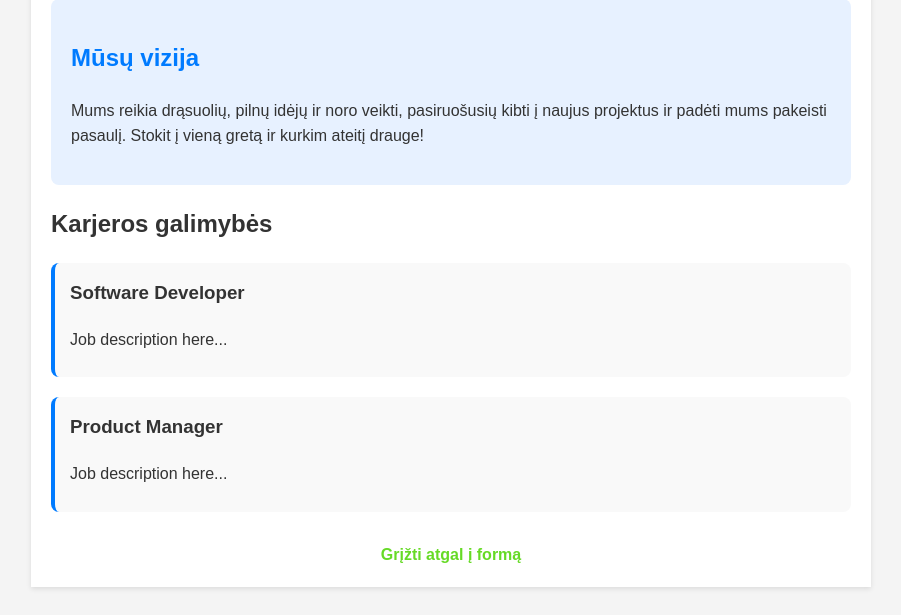
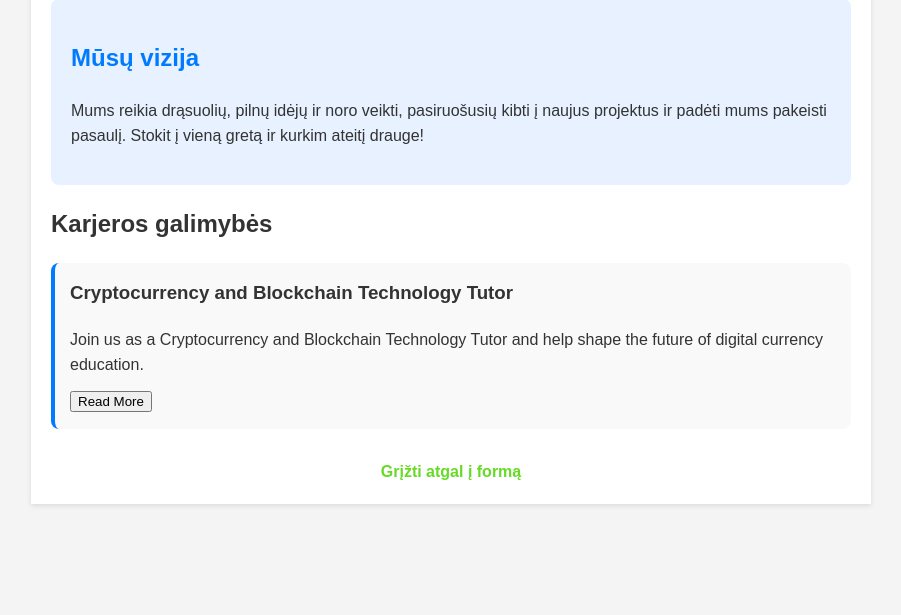
Before and after one commit to MisterVaidas/form-LT, a Flask app: page /jobs in a window 1280 px wide. Shown: the part 843-1458 px from the top of the page, without its empty margins (189-1090 px from the left). After the commit the page ends 1349 px from the top, so only its background shows below. Run offline with Flask 3, Linux system fonts and the light colour scheme.

Commit message:
Updated jobs listing

```diff
--- /dev/null
+++ b/job_listings.py
@@ -0,0 +1,41 @@
+job_openings = [
+    {
+        'title': 'Cryptocurrency and Blockchain Technology Tutor',
+        'short_description': 'Join us as a Cryptocurrency and Blockchain Technology Tutor and help shape the future of digital currency education.',
+        'full_description': '''
+            <h3>Overview:</h3>
+            <p>We are seeking a knowledgeable and enthusiastic Cryptocurrency and Blockchain Technology Tutor to join our team. In this role, you will be responsible for educating and guiding individuals who are passionate about entering the rapidly evolving world of digital currencies and blockchain technology.</p>
+
+            <h3>Key Responsibilities:</h3>
+            <ul>
+                <li>Deliver engaging and informative sessions on cryptocurrency and blockchain topics.</li>
+                <li>Develop comprehensive course materials, including lectures, presentations, and practical exercises.</li>
+                <li>Stay updated with the latest trends and advancements in the cryptocurrency and blockchain industry.</li>
+                <li>Provide personalized support and guidance to learners to help them understand complex concepts.</li>
+                <li>Collaborate with the curriculum development team to continuously improve the course content.</li>
+                <li>Organize and lead interactive workshops, webinars, and group discussions.</li>
+                <li>Evaluate and provide constructive feedback on student progress.</li>
+            </ul>
+
+            <h3>Qualifications:</h3>
+            <ul>
+                <li>Strong foundation and in-depth knowledge of cryptocurrencies, blockchain technology, and related fields.</li>
+                <li>Experience in teaching, tutoring, or a similar educational role, preferably in a technology-related subject.</li>
+                <li>Excellent communication and presentation skills, with the ability to break down complex topics into understandable language.</li>
+                <li>Proven ability to develop educational content and materials.</li>
+                <li>A passion for continuous learning and professional development in the field of blockchain and cryptocurrencies.</li>
+                <li>Bachelor’s degree in Computer Science, Finance, or a related field is preferred.</li>
+                <li>Familiarity with online teaching tools and platforms.</li>
+            </ul>
+
+            <h3>We Offer:</h3>
+            <ul>
+                <li>A dynamic and supportive team environment.</li>
+                <li>Opportunities for professional growth and development.</li>
+                <li>The chance to be at the forefront of the blockchain and cryptocurrency education field.</li>
+            </ul>
+
+            <p>If you are passionate about educating others and have a strong background in cryptocurrencies and blockchain technology, we would love to hear from you!</p>
+        '''
+    },
+]
--- a/process_form.py
+++ b/process_form.py
@@ -1,5 +1,6 @@
 from flask import Flask, request, jsonify, render_template
 from flask_mail import Mail, Message
+from job_listings import job_openings
 import os
 import pycountry
 import random
@@ -75,11 +76,7 @@ def about():
 
 @app.route('/jobs')
 def jobs():
-    job_offers = [
-        {'title': 'Software Developer', 'description': 'Job description here...'},
-        {'title': 'Product Manager', 'description': 'Job description here...'}
-    ]
-    return render_template('jobs.html', job_offers=job_offers)
+    return render_template('jobs.html', job_offers=job_openings)
 
 
 if __name__ == '__main__':
--- a/templates/jobs.html
+++ b/templates/jobs.html
@@ -22,10 +22,11 @@
         <div class="job-opportunities">
             <h2>Karjeros galimybės</h2>
             {% for job in job_offers %}
-                <div class="job-offer">
-                    <h3>{{ job.title }}</h3>
-                    <p>{{ job.description }}</p>
-                </div>
+            <div class="job-offer">
+                <h3>{{ job.title }}</h3>
+                <p>{{ job.short_description }}</p>
+                <button onclick="openModal('{{ job.title|tojson|safe }}', '{{ job.full_description|tojson|safe }}')">Read More</button>
+            </div>
             {% else %}
                 <p>Currently, there are no open positions.</p>
             {% endfor %}
@@ -34,5 +35,24 @@
             <a href="{{ url_for('index') }}" class="home-link">Grįžti atgal į formą</a>
         </footer>
     </div>
+    <div id="jobModal" class="modal">
+        <div class="modal-content">
+            <span class="close" onclick="closeModal()">&times;</span>
+            <h3 id="modalTitle"></h3>
+            <p id="modalDescription"></p>
+        </div>
+    </div>
+    <script>
+        function openModal(title, description) {
+            document.getElementById('modalTitle').innerText = title;
+            document.getElementById('modalDescription').innerText = description;
+            document.getElementById('jobModal').style.display = 'block';
+        }
+
+        function closeModal() {
+            document.getElementById('jobModal').style.display = 'none';
+        }
+        </script>
+
 </body>
 </html>
```
Also changed, not shown: static/jobs.css (+35 -0 lines).
